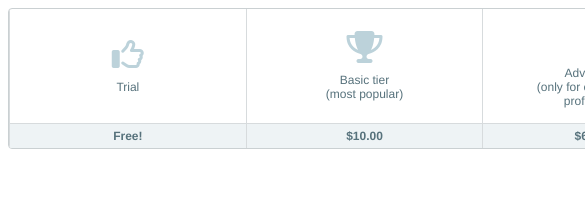
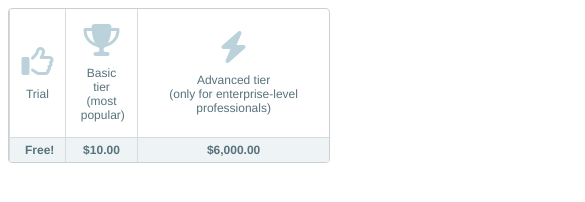
Before and after one commit to Kenzie-Academy-Brasil-Developers/cartas-flexbox-sprint-2-JuliaDevgama, a plain HTML site: page index.html in a window 390 px wide. Shown: the top 202 px of the page, 585 px wide, since content can reach past the window. Drawn offline with Linux system fonts and the light colour scheme.

Commit message:
trabalho corrigido

```diff
--- a/index.html
+++ b/index.html
@@ -5,21 +5,7 @@
 	<script src="https://use.fontawesome.com/7e33854498.js"></script>
 	<link rel="stylesheet" type="text/css" href="./src/cards.css" />
 	<meta name="viewport" content="width=device-width, initial-scale=1">
-	<style>
-		@media only screen and (max-width: 710px) { /* horizontal */
-			.cardGroup {
-				display: flex;
-				flex-direction: row;
-			}
-		}
-		@media only screen and (max-width:320px) {
-			.cardGroup {
-				display: flex;
-				flex-direction: column;
-				justify-content: center;
-			}
-		}
-	</style>
+
 </head>
 <body>
 	<div class="cardGroup">
--- a/src/cards.css
+++ b/src/cards.css
@@ -1,10 +1,12 @@
-
+/* Julia, é preciso alinhar o box das cartas horizontalmente e também ajustar a largura do box para versão mobile de acordo com as instruções da atividade*/
 html {
     font-family: "Raleway", "Helvetica", sans-serif;
     font-weight: 400;
     color: #2F3442;
+    width: 100%;
     height: 100%;
     background-color: #FFFFFF;
+    margin: 0;
 }
 
 .icon {color: #BCD2DA;}
@@ -55,8 +57,7 @@ html {
     border-radius: 4px;
     overflow: hidden;
     display: flex;
-    width: 710px;
-
+    max-width: 320px;
   }
 
     .cardGroup__card {
@@ -64,9 +65,10 @@ html {
 
       border: none;
       border-radius: 0;
-      flex-grow: 1;
-      flex-shrink: 0;
-      flex-basis: 200px;
+      flex-grow: 2;
+      flex-shrink:1;
+      flex-basis: auto;
+
     }
 
     .cardGroup__card {
@@ -75,6 +77,12 @@ html {
 
     .cardGroup__cardDescription {
       /* flex-grow, flex-shrink, flex-basis */
-      flex:1 1 50%;
-
+      flex-grow: 1;
+      flex-shrink: 3;
+      flex-basis : auto;
     }
+@media (min-width: 768px){
+  .cardGroup{
+    max-width: 710px;
+  }
+}
```
